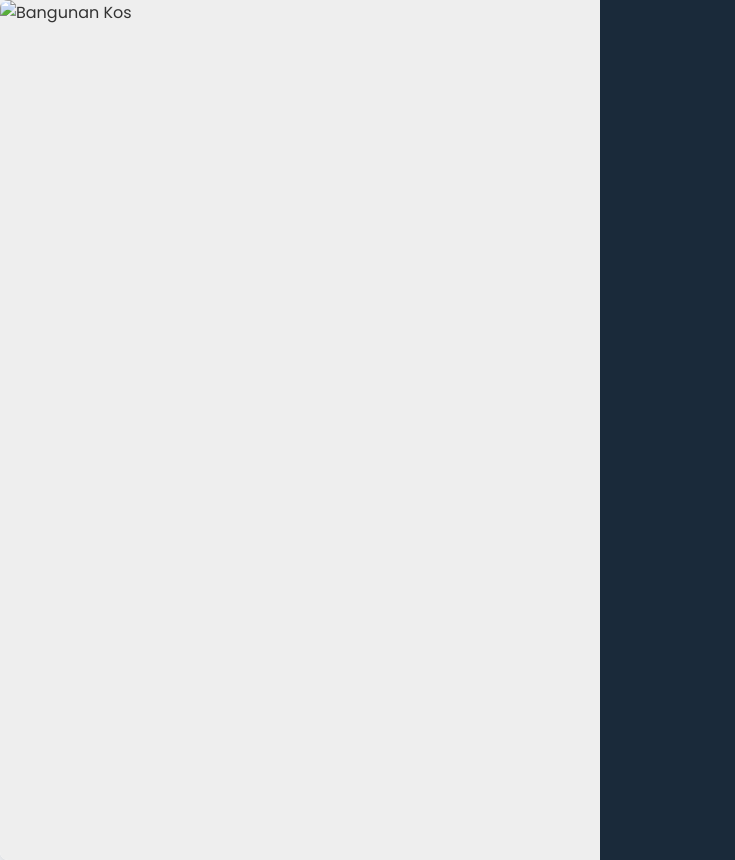
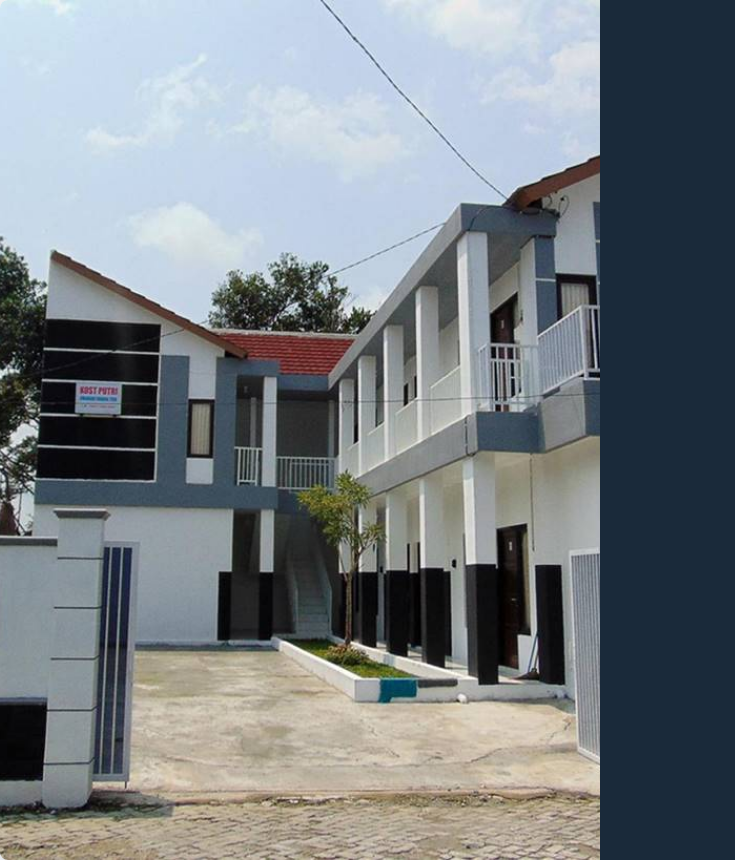
Before and after one commit to wahyuarby/InKost, a plain HTML site: page daftar.html in a window 1280 px wide. Shown: the full height of the page, 0-735 px from the left. Drawn offline with Linux system fonts and the light colour scheme.

Commit message:
daftar.html

```diff
--- a/daftar.html
+++ b/daftar.html
@@ -13,7 +13,7 @@
 <body>
     <div class="container">
         <div class="image-section">
-            <img src="kos.jpg" alt="Bangunan Kos">
+            <img src="Img/kos.jpg" alt="Bangunan Kos">
         </div>
         <div class="form-section">
             <div class="form-card">
```
